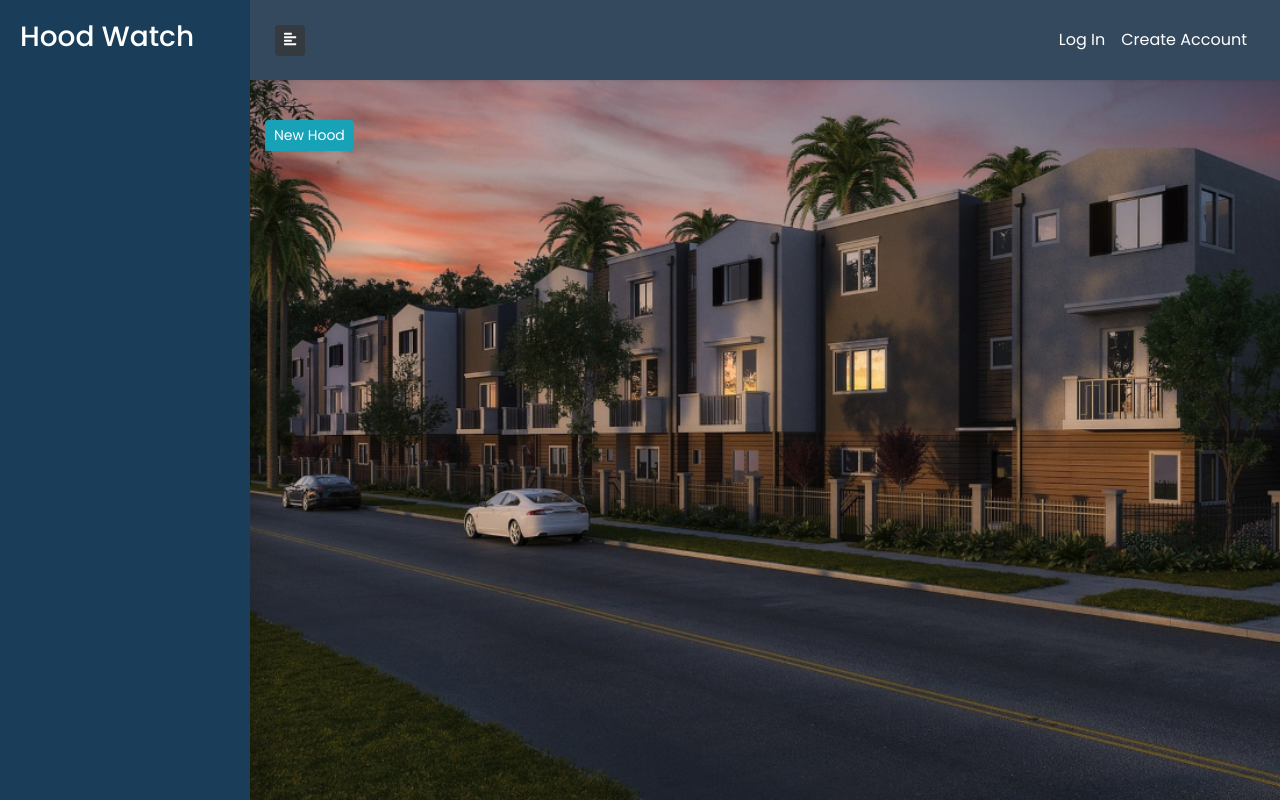
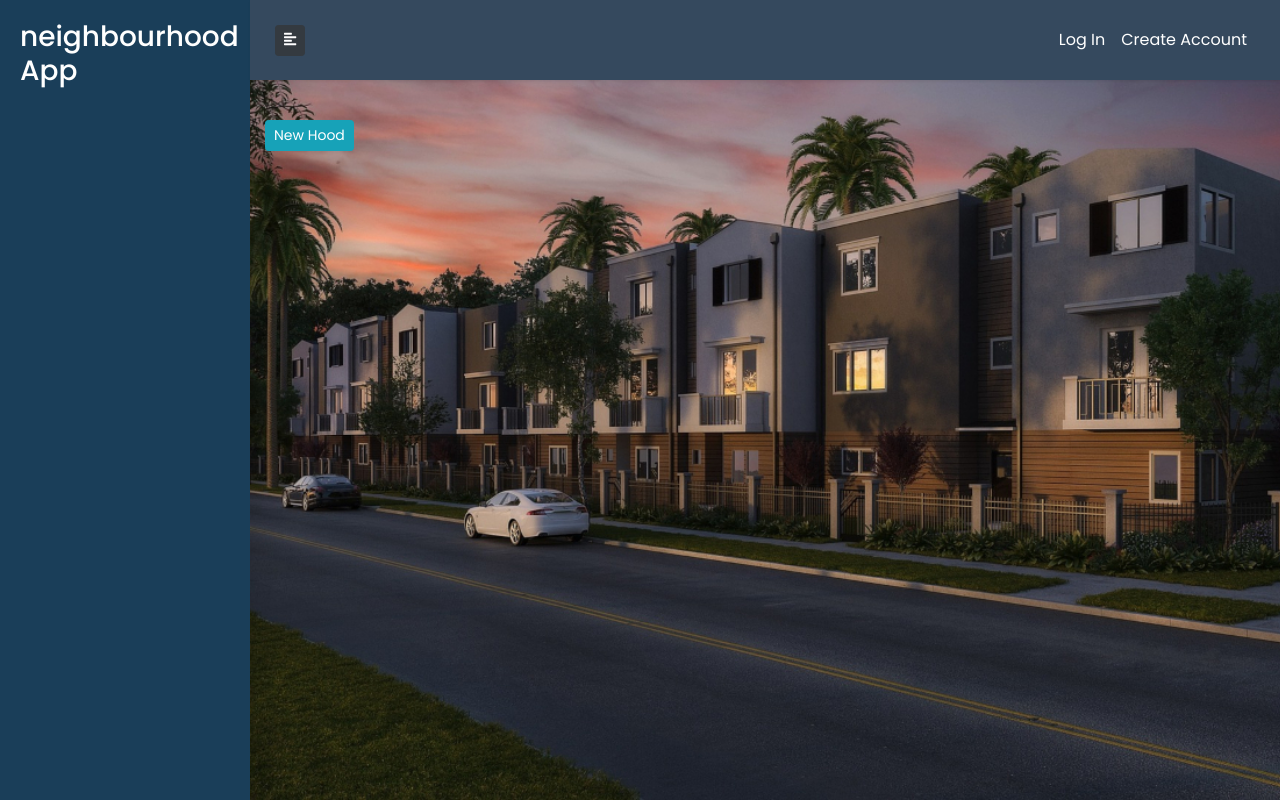
Before and after one commit to dhalianeza/hood, a Django app: page /all-hoods/ in a window 1280 px wide. Run offline with Django 3.2, Linux system fonts and the light colour scheme; data that the repository does not hold is empty; some libraries are stand-ins or nearby versions.

Commit message:
modified

```diff
--- a/hood/templates/bar.html
+++ b/hood/templates/bar.html
@@ -1,6 +1,6 @@
 <nav id="sidebar" class="">
     <div class="sidebar-header ">
-        <h3><a href="{% url 'index' %}">Hood Watch</a></h3>
+        <h3><a href="{% url 'index' %}">neighbourhood<br>App</a></h3>
         <strong><i class="fas fa-home"></i></strong>
     </div>
     {% if user.is_authenticated %}
```
